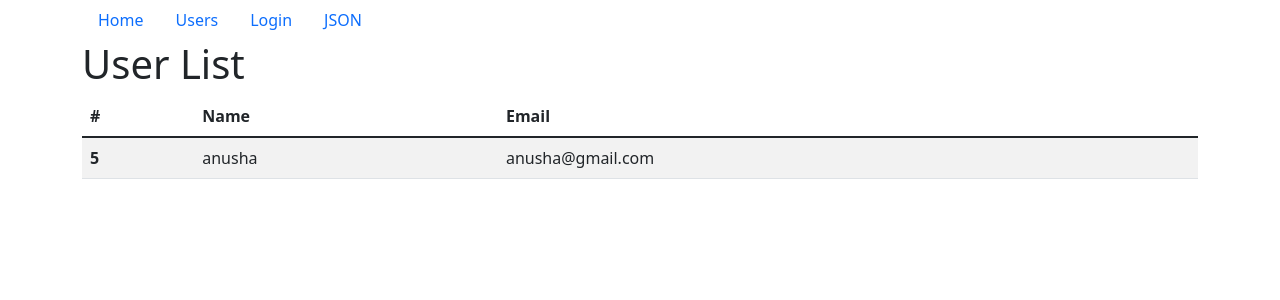
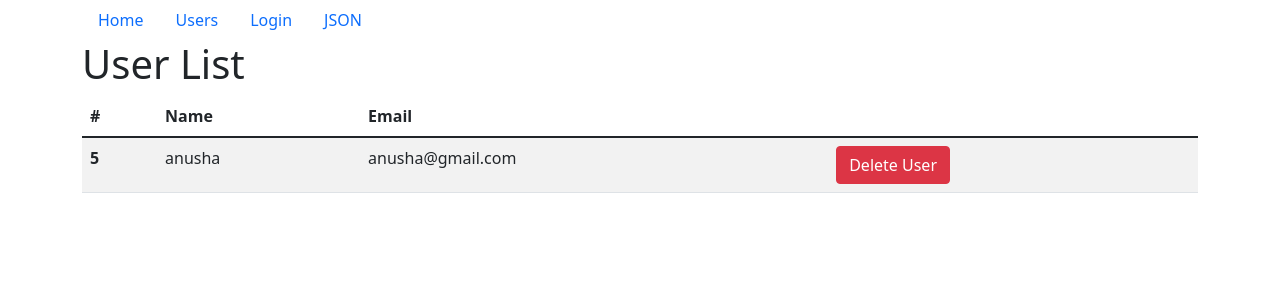
Before and after one commit to anu-desh/Flask-api, a Flask app: page /users in a window 1280 px wide. Shown: the top 300 px of the page. Run offline with Flask 2, Linux system fonts and the light colour scheme; data comes from the database, SQL or seed files in the repository; both versions use the stored data as it was after the commit.

Commit message:
added few more methods

```diff
--- a/space/routes.py
+++ b/space/routes.py
@@ -1,4 +1,3 @@
-import imp
 from space import app
 from flask import render_template,request,redirect,flash,url_for,jsonify
 from space.models import User
@@ -18,10 +17,34 @@ def login():
         return redirect(url_for('users'))
     return render_template('login.html')
 
-@app.route('/users')
+@app.route('/users',methods = ['GET'])
 def users():
     users = User.query.all()
     return render_template('users.html', users = users)
+
+@app.route('/delete/<id>',methods = ['DELETE'])
+def delete(id):
+        user = User.query.get(id)
+        if user:
+            db.session.delete(user)
+            db.session.commit()
+            flash("Deleted successfully!")
+        else:
+            flash("User not found")
+        return redirect(url_for('users'))
+
+@app.route('/put/<id>',methods = ['PUT'])
+def put(id):
+    user = User.query.get(id)
+    name = request.args.get("name")
+    email = request.args.get("email")
+    if name:
+        user.name = name
+    if email:
+        user.email = email
+    db.session.commit()
+    flash("User updated!")
+    return redirect(url_for('users'))
 
 @app.route('/json')
 def json():
--- a/space/templates/users.html
+++ b/space/templates/users.html
@@ -21,6 +21,11 @@
         <th scope="row">{{user.id}}</th>
         <td>{{user.name}}</td>
         <td>{{user.email}}</td>
+          <td>
+            <div class="col-12">
+              <a class="btn btn-danger" href = "/delete/{{user.id}}" role="button">Delete User</a>
+            </div>
+          </td>
         </tr>
     {% endfor %}
     </tbody>
```
Also changed, not shown: space/users.db.
